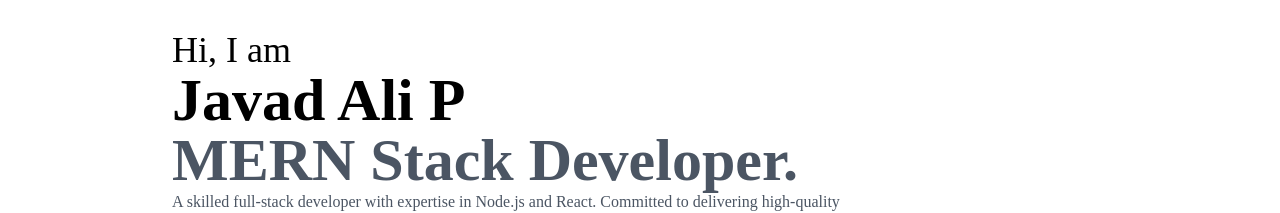
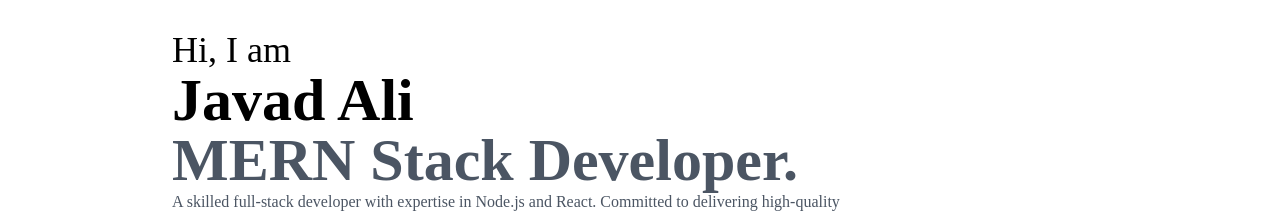
Before and after one commit to JavadAlip/React-Portfolio, a React (Create React App) app: page / in a window 1280 px wide. Shown: the part 241-454 px from the top of the page. Built offline with nearby package versions, Linux system fonts and the light colour scheme.

Commit message:
Update home.jsx P removed

```diff
--- a/src/components/home.jsx
+++ b/src/components/home.jsx
@@ -9,7 +9,7 @@ const Home = () => {
       <div className='max-w-[1000px] w-full px-8 flex flex-col justify-center h-full'>
         <div className='mt-auto md:mt-0'>
           <p className='text-4xl'>Hi, I am</p>
-          <h1 className='font-bold text-6xl'>Javad Ali P</h1>
+          <h1 className='font-bold text-6xl'>Javad Ali</h1>
           <h2 className='font-bold text-6xl text-gray-600'>MERN Stack Developer.</h2>
           <p className='mb-4 max-w-[725px] text-gray-600'>
             A skilled full-stack developer with expertise in Node.js and React. Committed to delivering high-quality solutions, my work is fueled by a genuine passion for technology.
```
